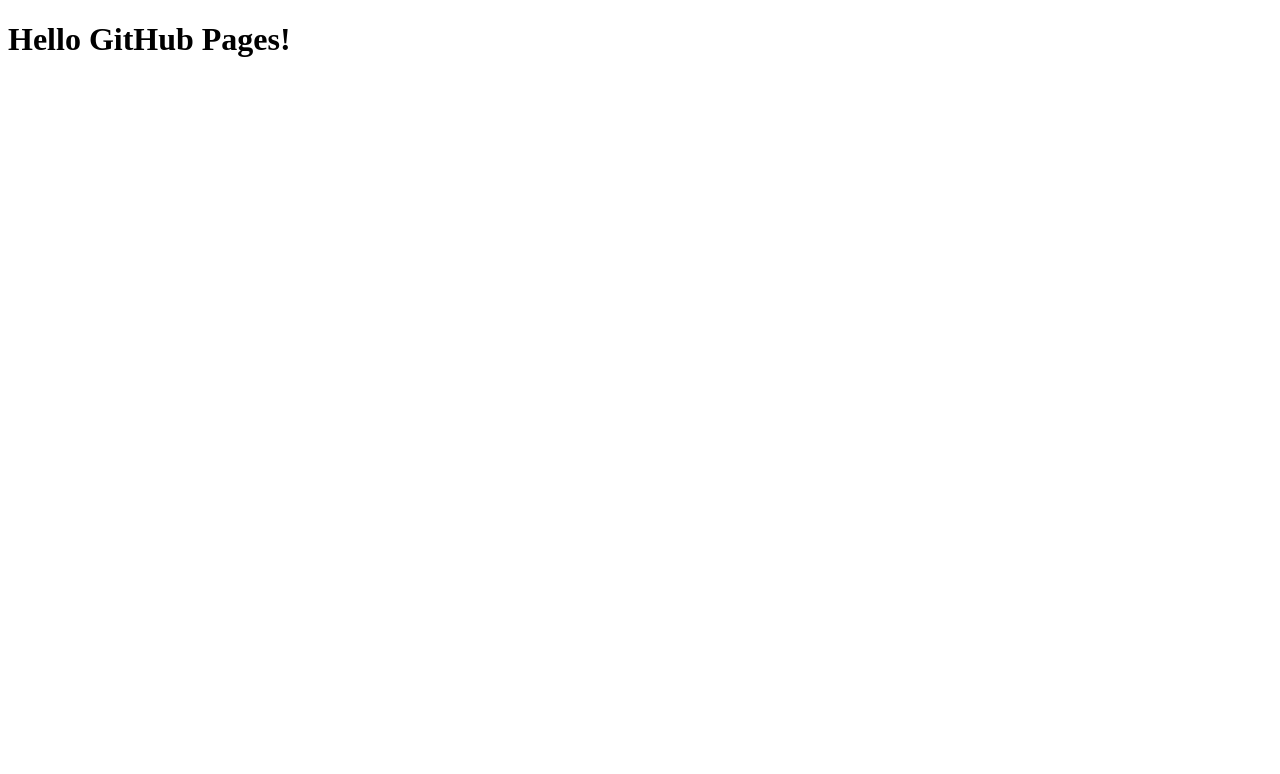
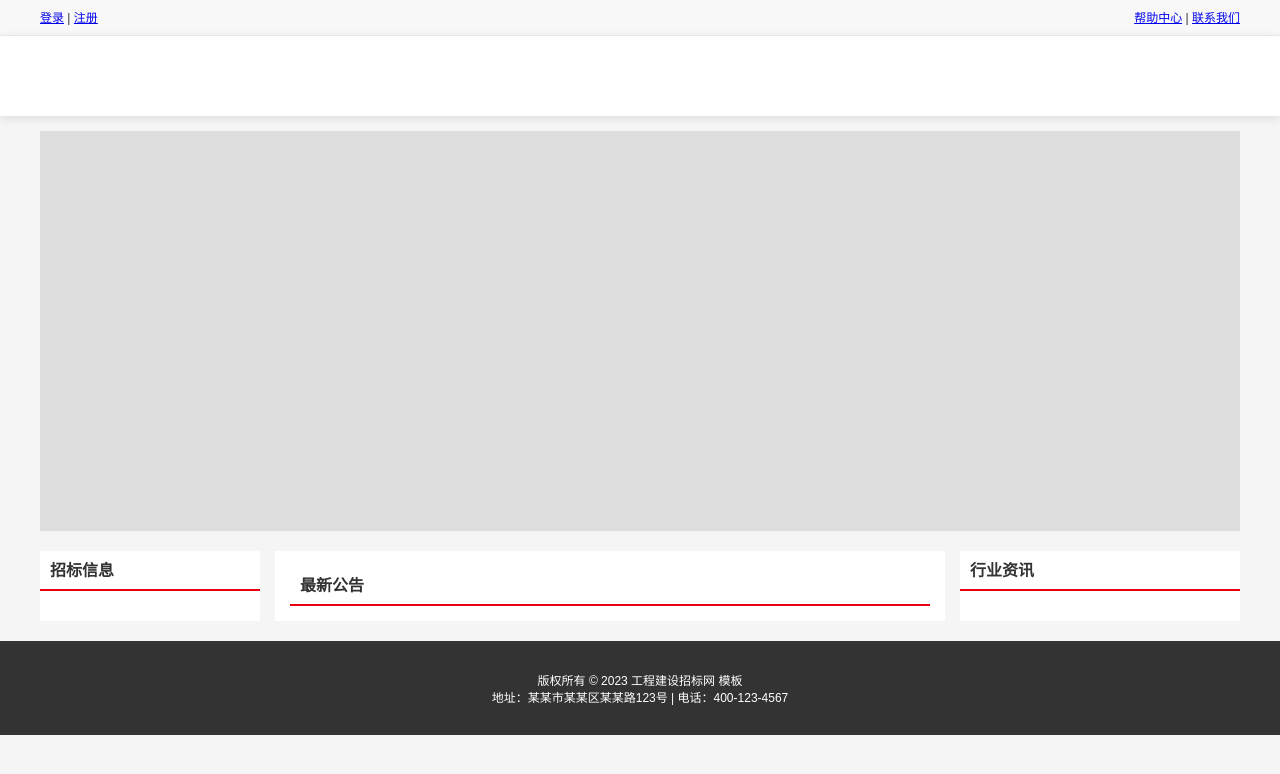
Before and after one commit to sulurong2025/sulurong2025.github.io, a plain HTML site: page index.html in a window 1280 px wide. Drawn offline with Linux system fonts and the light colour scheme.

Commit message:
Update index.html

```diff
--- a/index.html
+++ b/index.html
@@ -1,9 +1,151 @@
 <!DOCTYPE html>
-<html>
+<html lang="zh-CN">
 <head>
-    <title>My Website</title>
+    <meta charset="UTF-8">
+    <meta name="viewport" content="width=device-width, initial-scale=1.0">
+    <title>工程建设招标网 - 模板</title>
+    <style>
+        /* 全局样式 */
+        * {
+            margin: 0;
+            padding: 0;
+            box-sizing: border-box;
+            font-family: "Microsoft YaHei", sans-serif;
+        }
+
+        body {
+            background-color: #f5f5f5;
+            color: #333;
+        }
+
+        .container {
+            width: 1200px;
+            margin: 0 auto;
+        }
+
+        /* 顶部导航 */
+        .top-bar {
+            background-color: #f8f8f8;
+            border-bottom: 1px solid #eee;
+            height: 36px;
+            line-height: 36px;
+            font-size: 12px;
+        }
+
+        /* 主导航 */
+        .main-nav {
+            background-color: #fff;
+            box-shadow: 0 2px 10px rgba(0,0,0,0.1);
+            height: 80px;
+        }
+
+        /* 轮播图 */
+        .banner {
+            height: 400px;
+            background-color: #ddd;
+            margin: 15px 0;
+        }
+
+        /* 主要内容区 */
+        .content {
+            display: flex;
+            margin: 20px 0;
+        }
+
+        .left-sidebar {
+            width: 220px;
+            background: #fff;
+            margin-right: 15px;
+        }
+
+        .main-content {
+            flex: 1;
+            background: #fff;
+            padding: 15px;
+        }
+
+        .right-sidebar {
+            width: 280px;
+            background: #fff;
+            margin-left: 15px;
+        }
+
+        /* 栏目标题 */
+        .section-title {
+            height: 40px;
+            line-height: 40px;
+            border-bottom: 2px solid #e60012;
+            font-size: 16px;
+            font-weight: bold;
+            padding: 0 10px;
+        }
+
+        /* 页脚 */
+        .footer {
+            background-color: #333;
+            color: #fff;
+            padding: 30px 0;
+            text-align: center;
+            font-size: 12px;
+        }
+    </style>
 </head>
 <body>
-    <h1>Hello GitHub Pages!</h1>
+    <!-- 顶部导航 -->
+    <div class="top-bar">
+        <div class="container">
+            <div style="float: left;">
+                <a href="#">登录</a> | <a href="#">注册</a>
+            </div>
+            <div style="float: right;">
+                <a href="#">帮助中心</a> | <a href="#">联系我们</a>
+            </div>
+        </div>
+    </div>
+
+    <!-- 主导航 -->
+    <div class="main-nav">
+        <div class="container">
+            <!-- 这里放logo和主导航菜单 -->
+        </div>
+    </div>
+
+    <!-- 轮播图 -->
+    <div class="container">
+        <div class="banner">
+            <!-- 轮播图内容 -->
+        </div>
+    </div>
+
+    <!-- 主要内容区 -->
+    <div class="container">
+        <div class="content">
+            <!-- 左侧边栏 -->
+            <div class="left-sidebar">
+                <div class="section-title">招标信息</div>
+                <!-- 招标列表 -->
+            </div>
+
+            <!-- 主内容区 -->
+            <div class="main-content">
+                <div class="section-title">最新公告</div>
+                <!-- 公告列表 -->
+            </div>
+
+            <!-- 右侧边栏 -->
+            <div class="right-sidebar">
+                <div class="section-title">行业资讯</div>
+                <!-- 资讯列表 -->
+            </div>
+        </div>
+    </div>
+
+    <!-- 页脚 -->
+    <div class="footer">
+        <div class="container">
+            <p>版权所有 © 2023 工程建设招标网 模板</p>
+            <p>地址：某某市某某区某某路123号 | 电话：400-123-4567</p>
+        </div>
+    </div>
 </body>
 </html>
```
